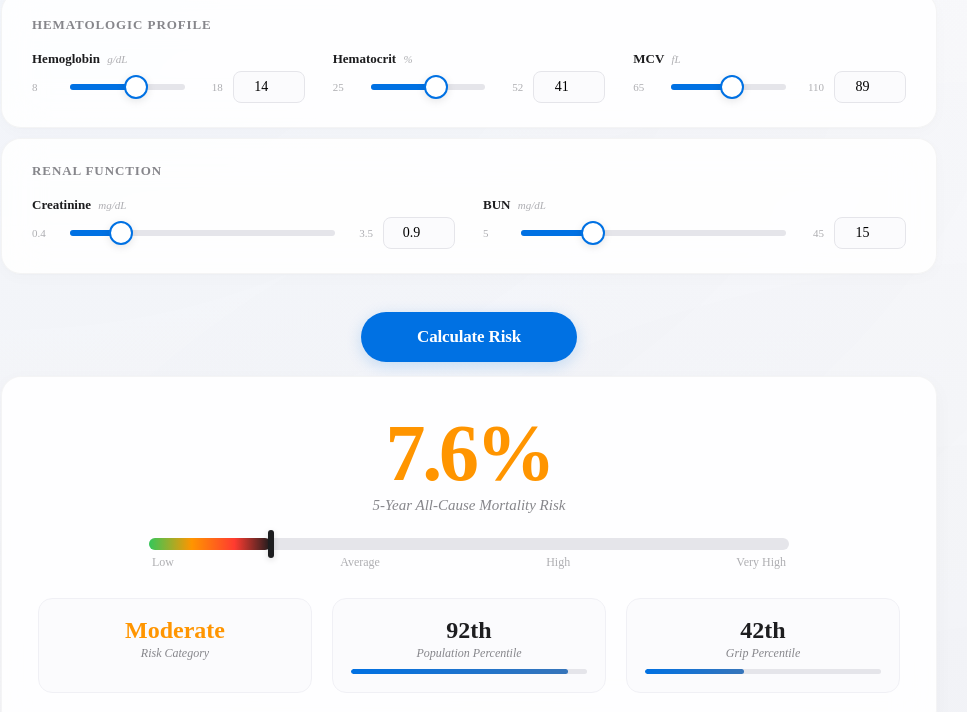
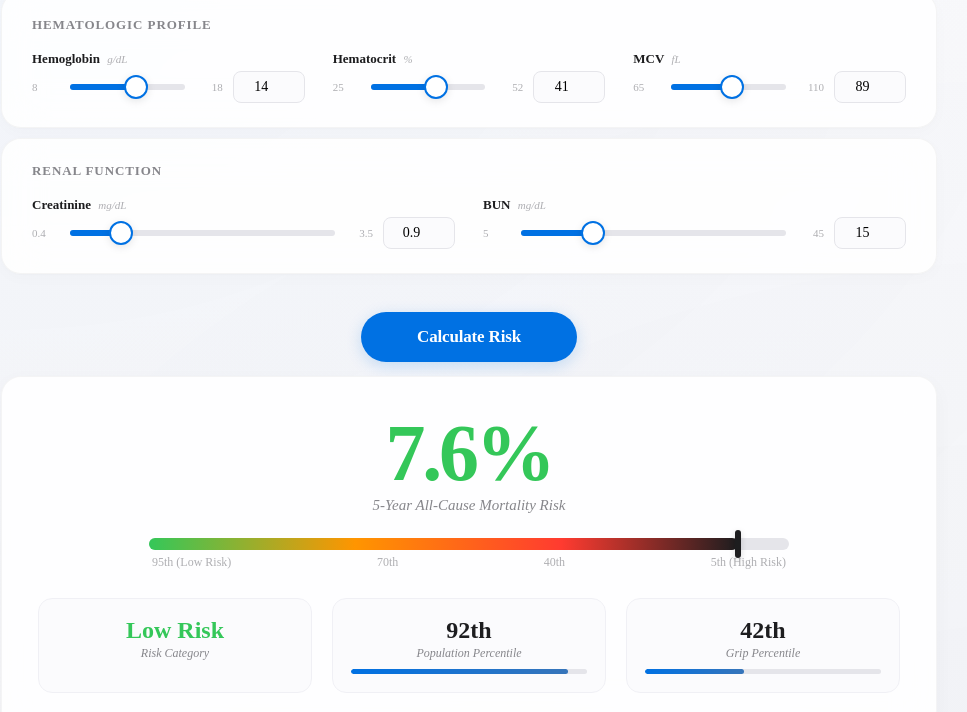
Before and after one commit to hujie-lab/mortality-risk-calculator, a plain HTML site: page index.html in a window 1280 px wide. Both pictures are taken after a click on the button "Calculate Risk". Shown: the part 328-1040 px from the top of the page, without its empty margins (171-1138 px from the left). Drawn offline with Linux system fonts and the light colour scheme.

Commit message:
Fix gauge bar: use population percentile for proportional visual scale

```diff
--- a/index.html
+++ b/index.html
@@ -86,7 +86,7 @@ select{width:100%;padding:8px 12px;border:1.5px solid #E5E5EA;border-radius:8px;
 <div class="result" id="result">
 <div class="result-card">
 <div class="big-number" id="riskVal">--</div><div class="big-label">5-Year All-Cause Mortality Risk</div>
-<div class="gauge-section"><div class="gauge-outer"><div class="gauge-bar"><div class="gauge-fill" id="gFill" style="width:0%"></div><div class="gauge-marker" id="gMarker" style="left:0%"></div></div><div class="gauge-labels"><span>Low</span><span>Average</span><span>High</span><span>Very High</span></div></div></div>
+<div class="gauge-section"><div class="gauge-outer"><div class="gauge-bar"><div class="gauge-fill" id="gFill" style="width:0%"></div><div class="gauge-marker" id="gMarker" style="left:0%"></div></div><div class="gauge-labels"><span>95th (Low Risk)</span><span>70th</span><span>40th</span><span>5th (High Risk)</span></div></div></div>
 <div class="stats-row">
 <div class="stat-box"><div class="val" id="catLabel" style="color:#1D1D1F">--</div><div class="lbl">Risk Category</div></div>
 <div class="stat-box"><div class="val" id="percentileLabel">--</div><div class="lbl">Population Percentile</div><div class="pct-bar"><div class="pct-fill" id="percentileFill" style="width:0%"></div></div></div>
@@ -110,10 +110,11 @@ function calc(){
   var risk=1-Math.pow(0.915,Math.exp(lp));var pct=Math.max(0.1,Math.round(risk*1000)/10);
   document.getElementById('result').style.display='block';
   var el=document.getElementById('riskVal');animateValue(el,parseFloat(el.textContent)||0,pct,600);
-  el.style.color=pct<5?'#34C759':pct<12?'#FF9500':pct<22?'#FF3B30':'#1D1D1F';
-  var gp=Math.min(97,Math.max(3,pct*2.5));document.getElementById('gMarker').style.left=gp+'%';document.getElementById('gFill').style.width=gp+'%';
-  var cat=pct<5?'Low':pct<12?'Moderate':pct<22?'Elevated':'High';var catEl=document.getElementById('catLabel');catEl.textContent=cat;catEl.style.color=pct<5?'#34C759':pct<12?'#FF9500':pct<22?'#FF3B30':'#1D1D1F';
-  var perc=Math.round((1-risk)*100);document.getElementById('percentileLabel').textContent=perc+'th';document.getElementById('percentileFill').style.width=perc+'%';
+  var perc=Math.round((1-risk)*100);perc=Math.max(2,Math.min(98,perc));
+  el.style.color=perc>90?'#34C759':perc>70?'#FF9500':perc>40?'#FF3B30':'#1D1D1F';
+  document.getElementById('gMarker').style.left=perc+'%';document.getElementById('gFill').style.width=perc+'%';
+  var cat=perc>90?'Low Risk':perc>70?'Moderate':perc>40?'Elevated':'High';var catEl=document.getElementById('catLabel');catEl.textContent=cat;catEl.style.color=perc>90?'#34C759':perc>70?'#FF9500':perc>40?'#FF3B30':'#1D1D1F';
+  document.getElementById('percentileLabel').textContent=perc+'th';document.getElementById('percentileFill').style.width=perc+'%';
   var gPct=Math.round((g-15)/40*100);gPct=Math.max(2,Math.min(98,gPct));document.getElementById('gripLabel').textContent=gPct+'th';document.getElementById('gripPctFill').style.width=gPct+'%';
   document.getElementById('result').scrollIntoView({behavior:'smooth',block:'center'});
 }
```
